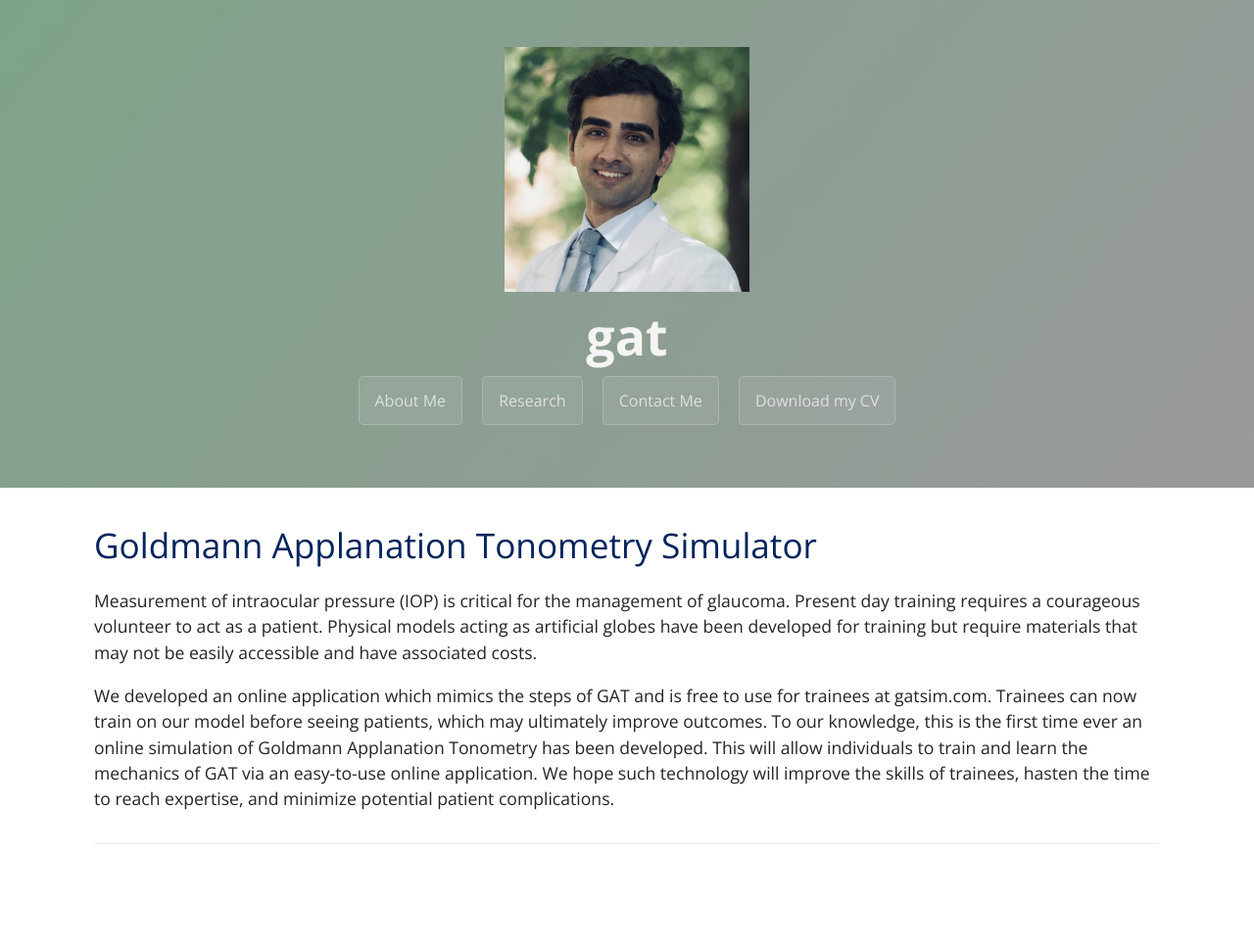
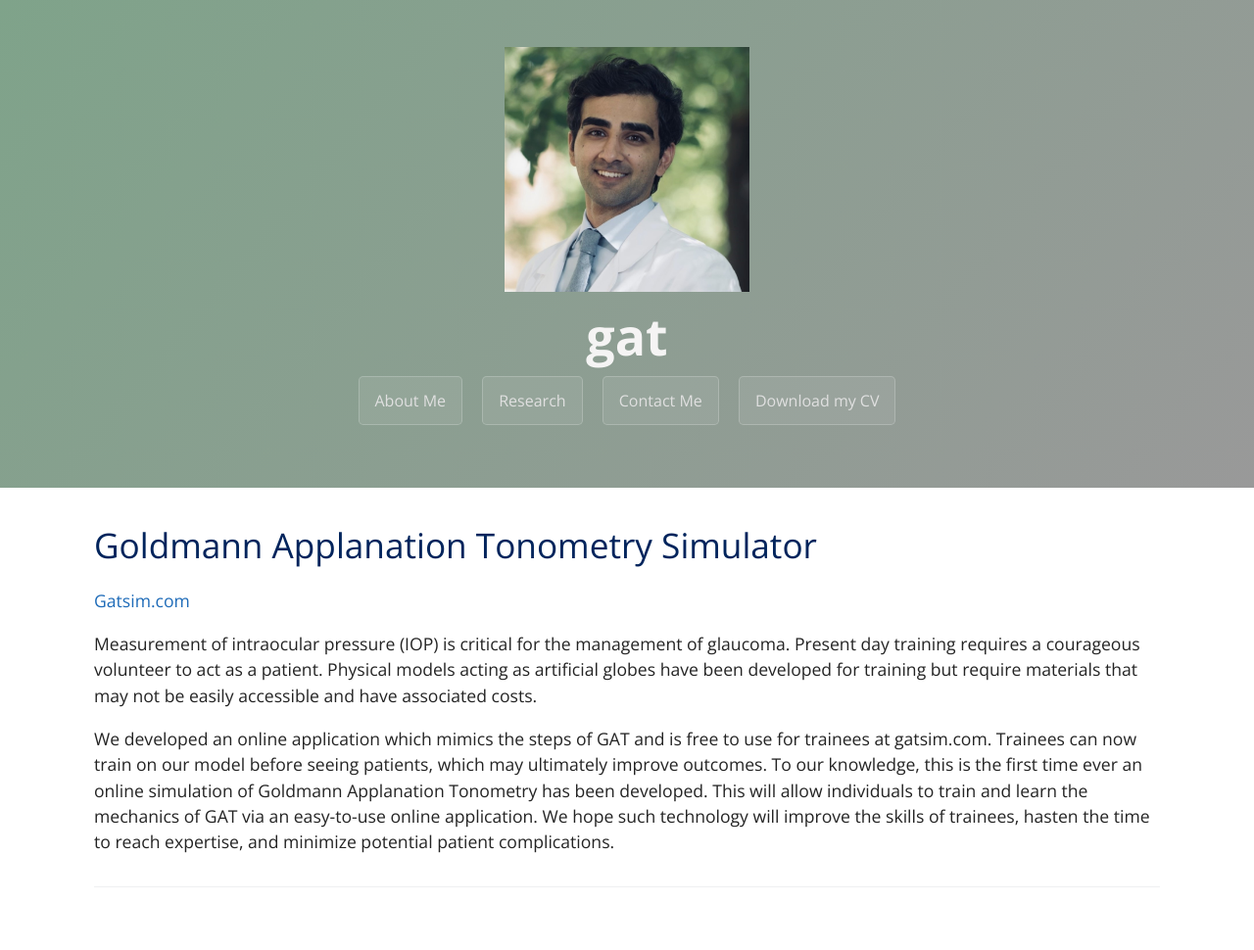
Before and after one commit to EyeCanDoIt/EyeCanDoIt.github.io, a Jekyll site: the page built from gat.md, in a window 1280 px wide. Shown: the whole page at 98% size. Built offline with Jekyll 4.4.1, drawn with Linux system fonts in a browser that asks for light colours; before the commit the page ends 926 px from its top, so only the background shows below that.

Commit message:
Update gat.md

```diff
--- a/gat.md
+++ b/gat.md
@@ -5,6 +5,8 @@ filename: gat
 ---
 
 # Goldmann Applanation Tonometry Simulator
+
+[Gatsim.com](https://ryerrabelli.github.io/TonometrySimulation/src/v004/){:target="_blank"}
 
 Measurement of intraocular pressure (IOP) is critical for the management of glaucoma. Present day training requires a courageous volunteer to act as a patient.
 Physical models acting as artificial globes have been developed for training but require materials that may not be easily accessible and have associated costs.
```
